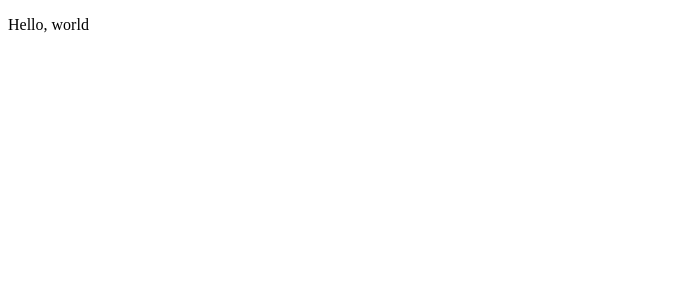
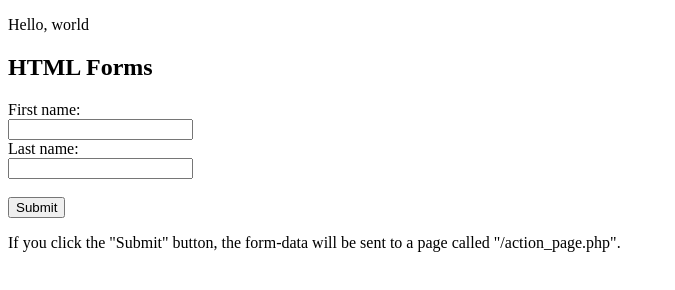
Before and after one commit to JonnyJ22/JonnyJ22.github.io, a plain HTML site: page assignments/assignment01.html in a window 1280 px wide. Shown: the whole page, without its empty margins (0-675 px from the left). Drawn offline with Linux system fonts and the light colour scheme.

Commit message:
Update assignment01.html

```diff
--- a/assignments/assignment01.html
+++ b/assignments/assignment01.html
@@ -7,3 +7,22 @@
 <p>Hello, world</p>
 </body>
 </html>
+
+<!DOCTYPE html>
+<html>
+<body>
+
+<h2>HTML Forms</h2>
+
+<form action="/action_page.php">
+  <label for="fname">First name:</label><br>
+  <input type="text" id="fname" name="fname" value=""><br>
+  <label for="lname">Last name:</label><br>
+  <input type="text" id="lname" name="lname" value=""><br><br>
+  <input type="submit" value="Submit">
+</form>
+
+<p>If you click the "Submit" button, the form-data will be sent to a page called "/action_page.php".</p>
+
+</body>
+</html>
```
